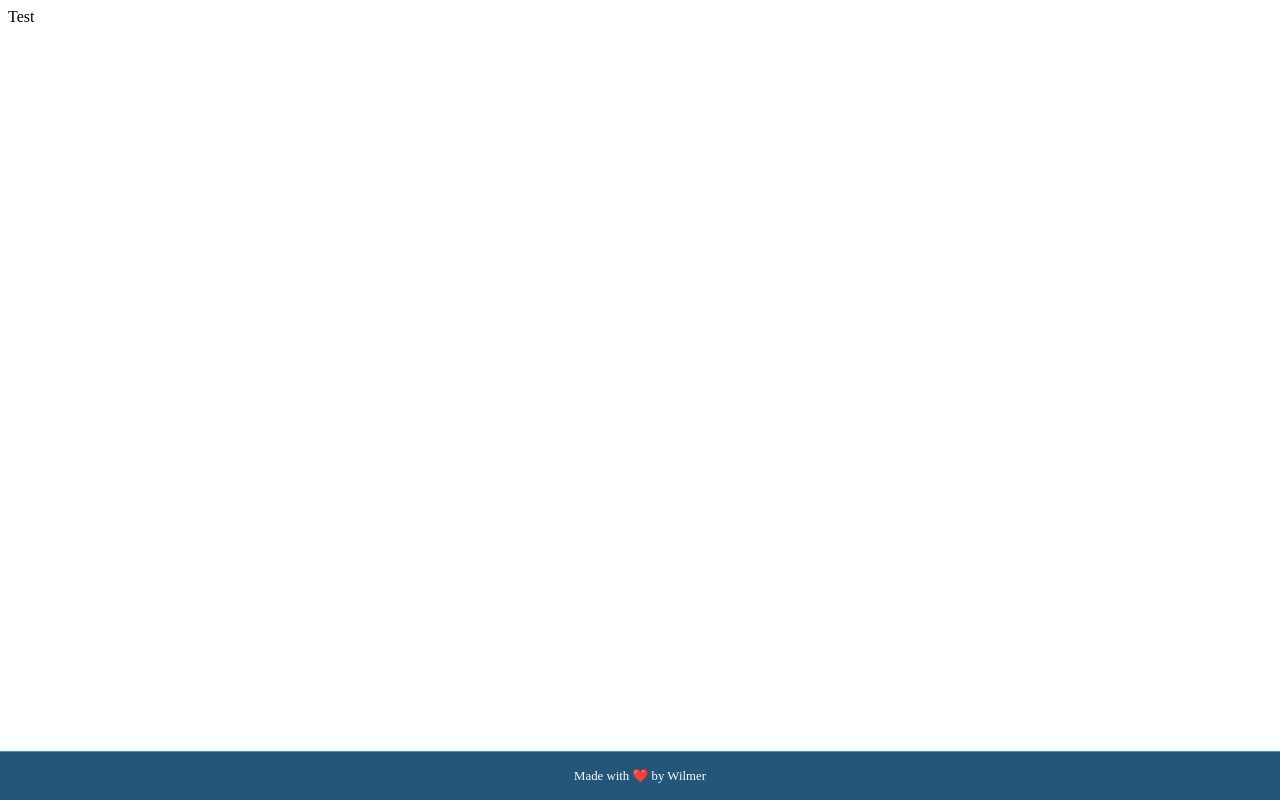
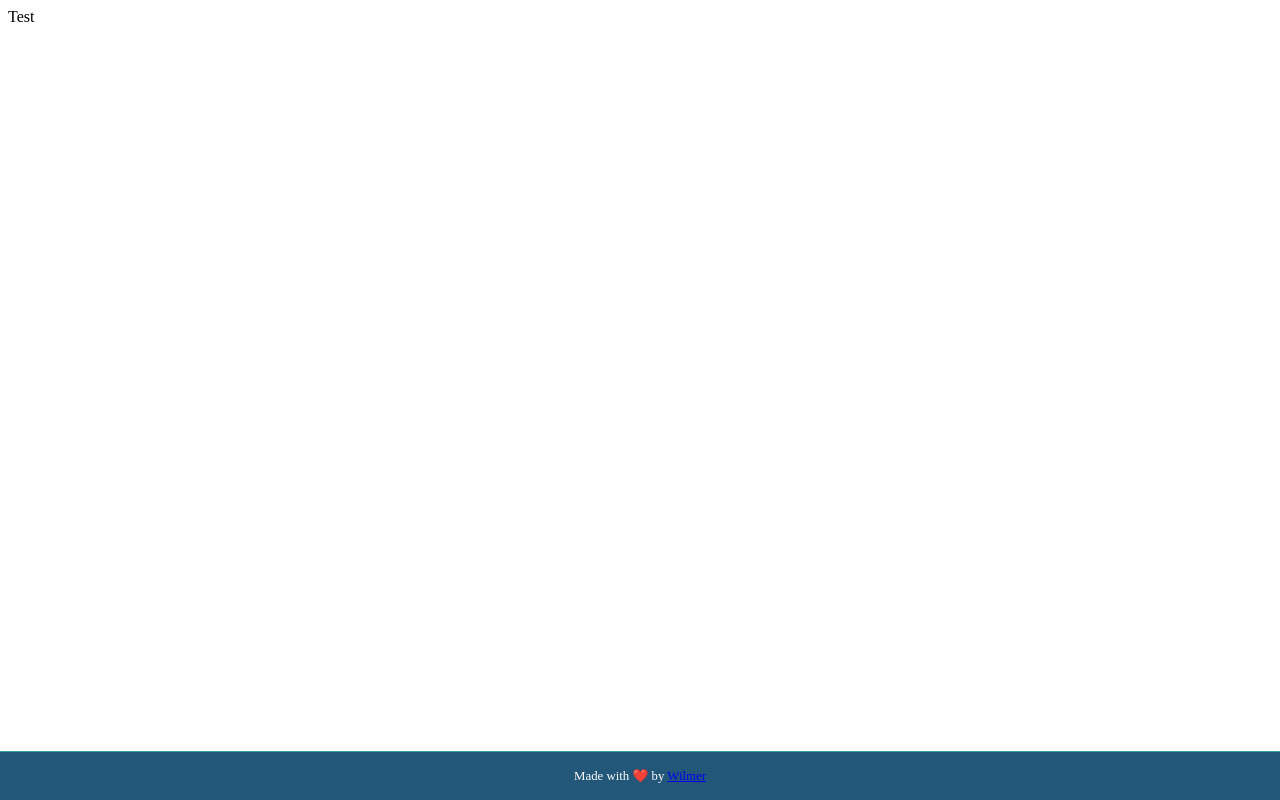
Before and after one commit to Ox18/Ox18, a React (Create React App) app: page / in a window 1280 px wide. Built offline with nearby package versions, Linux system fonts and the light colour scheme.

Commit message:
remove a

```diff
--- a/src/styles/components/_footer.scss
+++ b/src/styles/components/_footer.scss
@@ -10,9 +10,4 @@ footer {
   left: 0;
   width: 100%;
   bottom: 0;
-
-  a {
-    color: $COLOR_WHITE;
-    text-decoration: none;
-  }
 }
```
